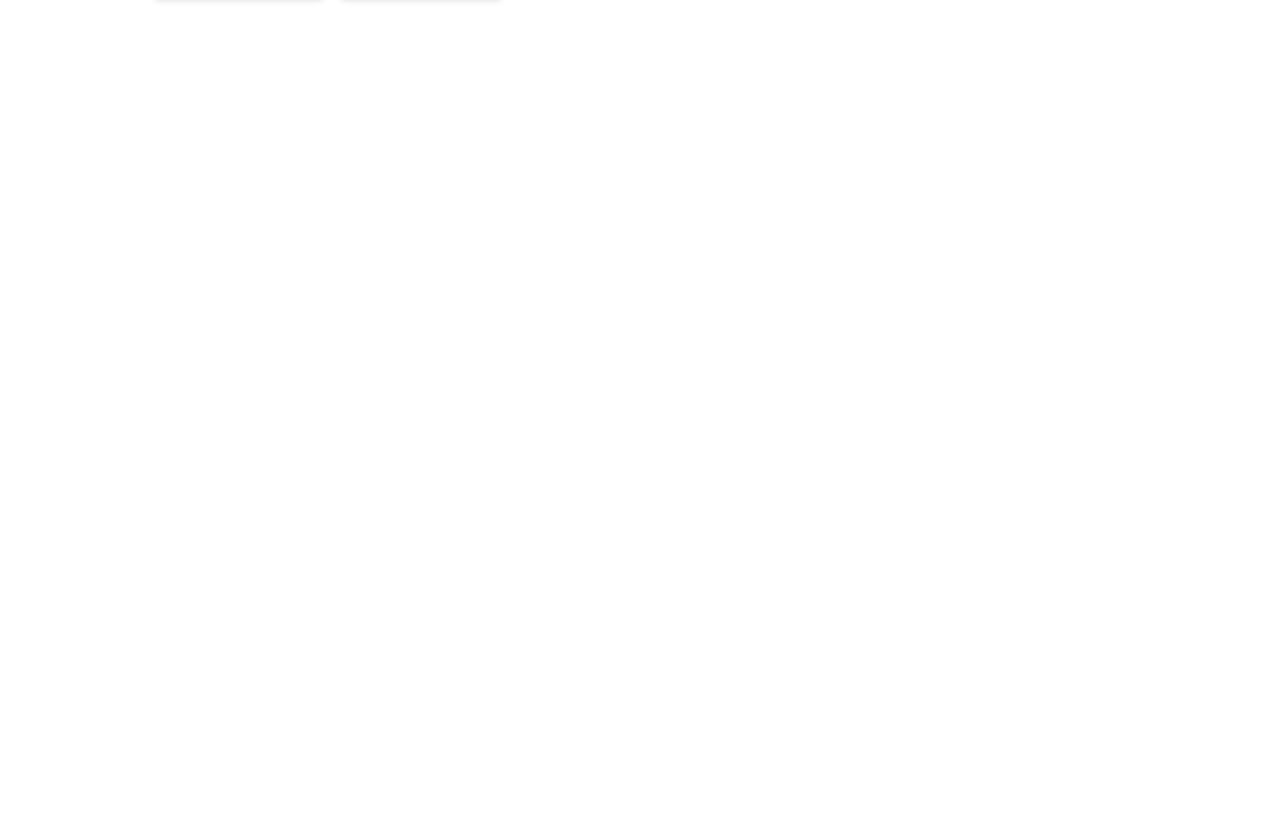
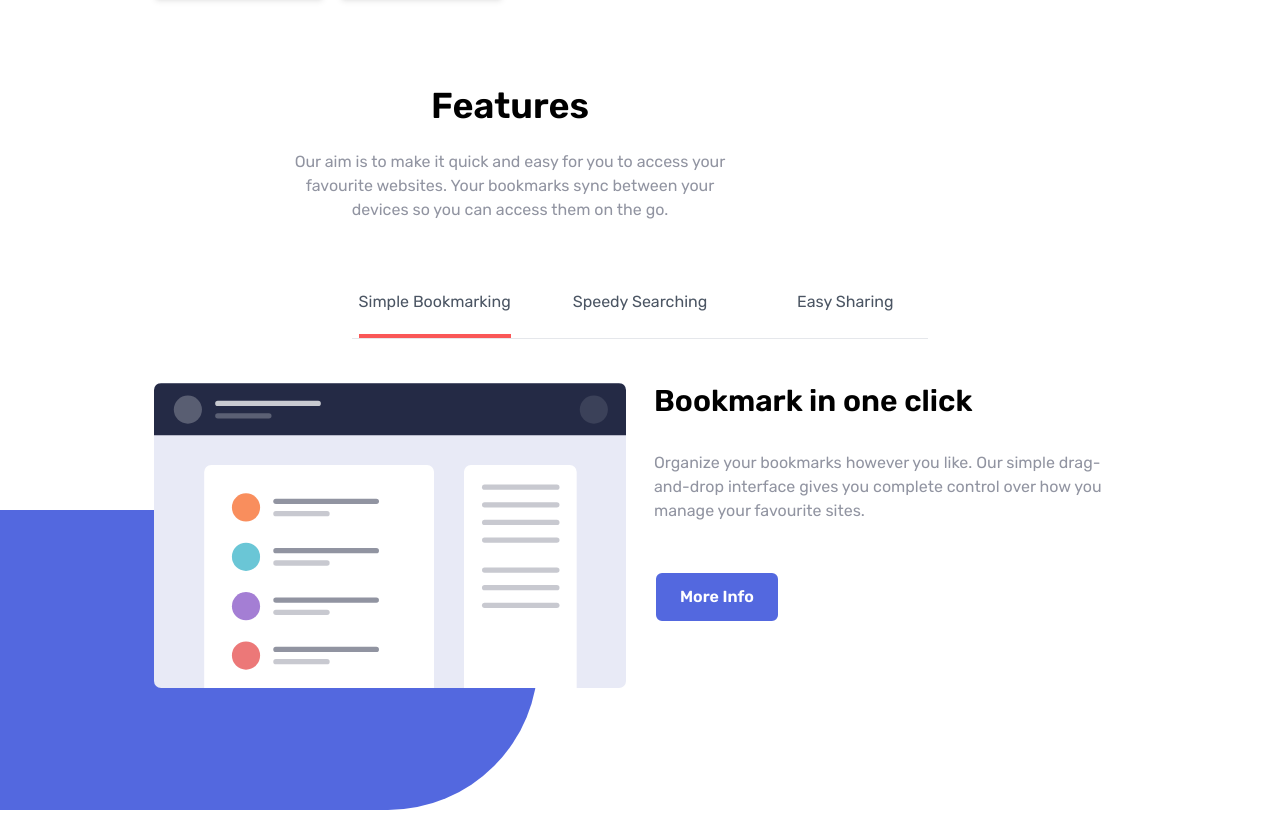
Before and after one commit to mdverdera/bookmark, a Next.js app: page / in a window 1280 px wide. Shown: the part 678-1514 px from the top of the page. Before the commit the page ends 800 px from the top, so only its background shows below. Built offline with nearby package versions, Linux system fonts and the light colour scheme.

Commit message:
Tabs and panel layout.

```diff
--- a/pages/index.tsx
+++ b/pages/index.tsx
@@ -47,7 +47,7 @@
         <div className="container flex flex-col-reverse mx-auto p-6 lg:flex-row lg:mb-0">
           {/* Content */}
           <div className="flex flex-col space-y-10 lg:mt-16 lg:w-1/2">
-            <h1 className="text-3xl font-semiboldtext-center lg:text-6xl lg:text-left">
+            <h1 className="text-3xl font-semibold text-center lg:text-6xl lg:text-left">
               A Simple Bookmark Manager
             </h1>
 
@@ -86,6 +86,165 @@
           </div>
         </div>
       </section>
+
+      {/* Features Heading */}
+      <section id="features">
+        <div className="container mx-auto mt-16 px-6 md:mx-0">
+          <h2 className="mb-6 text-4xl font-semibold text-center">Features</h2>
+          <p className="max-w-md mx-auto text-center text-grayishBlue">
+            Our aim is to make it quick and easy for you to access your
+            favourite websites. Your bookmarks sync between your devices so you
+            can access them on the go.
+          </p>
+        </div>
+      </section>
+
+      {/* Features Tabs */}
+      <section id="tabs">
+        {/* Tabs and Panels Container */}
+
+        <div className="container relative mx-auto my-6 mb-32 mt-12 px-6">
+          <div className="bg-tabs"></div>
+
+          {/* Tabs Flex Container */}
+          <div className="flex flex-col justify-center max-w-xl mx-auto mb-6 border-b md:space-x-10 md:flex-row">
+            {/* Tab 1 */}
+            <div
+              className="flex justify-center text-center text-gray-600 border-b md:border-b-0 hover:text-softRed md:w-1/3 tab"
+              data-target="panel-1"
+            >
+              <div
+                className="py-5 border-b-4 border-softRed"
+                data-target="panel-1"
+              >
+                Simple Bookmarking
+              </div>
+            </div>
+
+            {/* Tab 2 */}
+            <div
+              className="flex justify-center text-center text-gray-600 border-b md:border-b-0 hover:text-softRed md:w-1/3 tab"
+              data-target="panel-2"
+            >
+              <div className="py-5" data-target="panel-2">
+                Speedy Searching
+              </div>
+            </div>
+
+            {/* Tab 3 */}
+            <div
+              className="flex justify-center text-center text-gray-600 border-b md:border-b-0 hover:text-softRed md:w-1/3 tab"
+              data-target="panel-3"
+            >
+              <div className="py-5" data-target="panel-3">
+                Easy Sharing
+              </div>
+            </div>
+          </div>
+
+          {/* Tab Panels */}
+          <section id="panels" className="container mx-auto">
+            {/* Panel 1 */}
+            <div className="flex flex-col py-5 md:flex-row md:space-x-7 panel panel-1">
+              {/* Panel Image */}
+              <div className="flex justify-center md:w-1/2">
+                <picture>
+                  <img
+                    src="/img/illustration-features-tab-1.svg"
+                    alt="features tab 1"
+                    className="relative z-10"
+                  />
+                </picture>
+              </div>
+
+              {/* Panel Content */}
+              <div className="flex flex-col space-y-8 md:w-1/2">
+                <h3 className="mt-32 text-3xl font-semibold text-center md:mt-0 md:text-left">
+                  Bookmark in one click
+                </h3>
+                <p className="max-w-md text-center text-grayishBlue md:text-left">
+                  Organize your bookmarks however you like. Our simple
+                  drag-and-drop interface gives you complete control over how
+                  you manage your favourite sites.
+                </p>
+                <div className="mx-auto md:mx-0">
+                  <Link href="#">
+                    <a className="px-6 py-3 mt-4  font-semibold text-white border-2 border-white rounded-lg md:inline-flex bg-softBlue hover:bg-white hover:text-softBlue hover:border-softBlue hover:border-2">
+                      More Info
+                    </a>
+                  </Link>
+                </div>
+              </div>
+            </div>
+
+            {/* Panel 2 */}
+            <div className="flex flex-col hidden py-5 md:flex-row md:space-x-7 panel panel-1">
+              {/* Panel Image */}
+              <div className="flex justify-center md:w-1/2">
+                <picture>
+                  <img
+                    src="/img/illustration-features-tab-2.svg"
+                    alt="features tab 2"
+                    className="relative z-10"
+                  />
+                </picture>
+              </div>
+
+              {/* Panel Content */}
+              <div className="flex flex-col space-y-8 md:w-1/2">
+                <h3 className="mt-14 text-3xl font-semibold text-center md:mt-0 md:text-left">
+                  Intelligent search
+                </h3>
+                <p className="max-w-md text-center text-grayishBlue md:text-left">
+                  Our powerful search feature will help you find saved sites in
+                  no time at all. No need to trawl through all of your
+                  bookmarks.
+                </p>
+                <div className="mx-auto md:mx-0">
+                  <Link href="#">
+                    <a className="px-6 py-3 mt-4  font-semibold text-white border-2 border-white rounded-lg md:inline-flex bg-softBlue hover:bg-white hover:text-softBlue hover:border-softBlue hover:border-2">
+                      More Info
+                    </a>
+                  </Link>
+                </div>
+              </div>
+            </div>
+
+            {/* Panel 3 */}
+            <div className="flex flex-col hidden py-5 md:flex-row md:space-x-7 panel panel-1">
+              {/* Panel Image */}
+              <div className="flex justify-center md:w-1/2">
+                <picture>
+                  <img
+                    src="/img/illustration-features-tab-3.svg"
+                    alt="features tab 3"
+                    className="relative z-10"
+                  />
+                </picture>
+              </div>
+
+              {/* Panel Content */}
+              <div className="flex flex-col space-y-8 md:w-1/2">
+                <h3 className="mt-14 text-3xl font-semibold text-center md:mt-0 md:text-left">
+                  Share your bookmarks
+                </h3>
+                <p className="max-w-md text-center text-grayishBlue md:text-left">
+                  Easily share your bookmarks and collections with others.
+                  Create a shareable a link that you can send at the click of a
+                  button.
+                </p>
+                <div className="mx-auto md:mx-0">
+                  <Link href="#">
+                    <a className="px-6 py-3 mt-4  font-semibold text-white border-2 border-white rounded-lg md:inline-flex bg-softBlue hover:bg-white hover:text-softBlue hover:border-softBlue hover:border-2">
+                      More Info
+                    </a>
+                  </Link>
+                </div>
+              </div>
+            </div>
+          </section>
+        </div>
+      </section>
     </>
   );
 };
--- a/styles/globals.css
+++ b/styles/globals.css
@@ -4,11 +4,18 @@
 @tailwind components;
 @tailwind utilities;
 
-@media (min-width: 1020px) {
+@media screen(lg) {
   .bg-hero {
     width: 2000px;
     height: 300px;
     left: 30%;
     @apply absolute rounded-l-full top-52 bg-softBlue;
   }
+
+  .bg-tabs {
+    width: 2000px;
+    height: 300px;
+    right: 60%;
+    @apply absolute rounded-r-full top-60 bg-softBlue;
+  }
 }
```
